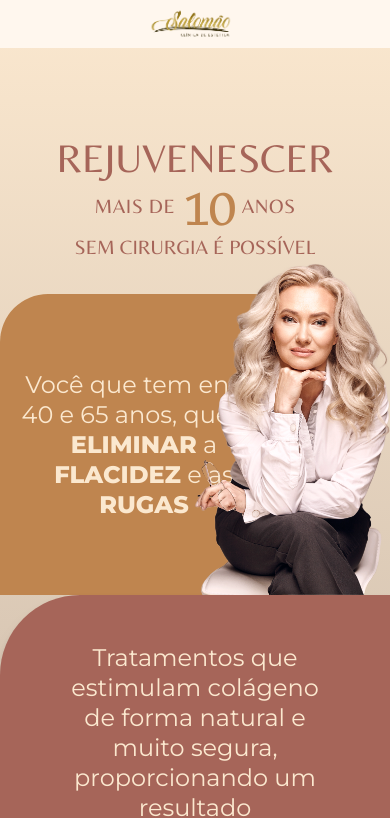
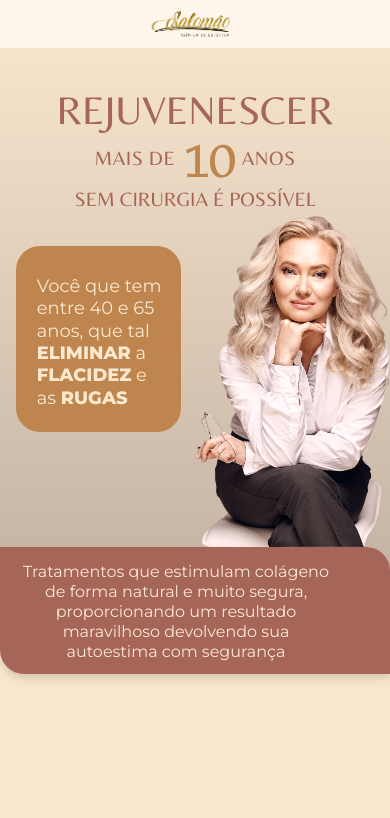
Before and after one commit to guisdarocha/clinicasalomao, a React (Vite) app in the folder clinica-salomao/: page / in a window 390 px wide. Shown: the top 818 px of the page. Built offline with nearby package versions, Linux system fonts and the light colour scheme; a web font is replaced by a local one.

Commit message:
iniciado responsividade mobile

```diff
--- a/clinica-salomao/src/components/Header/Header.tsx
+++ b/clinica-salomao/src/components/Header/Header.tsx
@@ -6,7 +6,7 @@ const Header = () => {
     return (
     <>
     <div className='bg-gradient-to-t from-creme-escuro to-creme pb-[5rem]'>
-        <div className='w-full h-auto'>
+        <div className='w-full h-[500px]'>
 
             <div className="flex justify-center items-center mx-auto pt-6 bg-creme-claro h-[3rem]">
                 <img src={logo} alt="" className='mx-auto max-w-[6rem] my-[0.3rem] h-auto'/>
@@ -14,7 +14,7 @@ const Header = () => {
 
 
 
-            <div className="grid justify-items-center pt-20 pb-20">
+            <div className="grid justify-items-center pt-8 pb-20">
                 <h1 className='text-[2.5rem] -mb-6 font-belleza text-vermelho-madeira uppercase'>Rejuvenescer</h1>
                 <h1 className='text-[1.25rem] font-belleza flex justify-center items-center  text-vermelho-madeira uppercase tracking-wide'>mais de  <span className='text-[3.5rem] px-2 text-siena tracking-tighter'> 10 </span> anos </h1>
                 <h1 className='text-[1.25rem] -mt-4 font-belleza text-vermelho-madeira uppercase'>sem cirurgia é possível</h1>
@@ -22,12 +22,12 @@ const Header = () => {
 
 
             <div className="grid grid-cols-2 -mt-[3rem]">
-                <div className='flex mx-auto bg-siena rounded-tl-6xl content-center   '>
-                    <div className=' h-auto w-[18rem] py-[3rem] px-[0.5rem] hover:shadow-dentro hover:shadow-creme hover:transition-all hover:ease-out hover:duration-700 rounded-tl-46 flex justify-left items-center'>
-                        <h2 className='text-[1.5rem] font-mont text-creme leading-tight text-center'>Você que tem entre 40 e 65 anos, que tal
-                        <span className='text-[1.5rem] font-extrabold text-creme'> ELIMINAR</span> a
-                        <span className='text-[1.5rem] font-extrabold text-creme'> FLACIDEZ</span> e
-                        as <span className='text-[1.5rem] font-extrabold text-creme'> RUGAS</span>
+                <div className=' mx-auto bg-siena rounded-2xl h-[11.6rem] w-[10.3rem] content-center ml-[1rem] pb-[2.4rem]'>
+                    <div className=' hover:shadow-dentro hover:shadow-creme hover:transition-all hover:ease-out hover:duration-700 rounded-tl-46 flex justify-left items-center'>
+                        <h2 className='pt-[1.8rem] pl-[1.3rem] pr-[1rem] text-[1.12rem] font-mont text-creme leading-tight text-left'>Você que tem entre 40 e 65 anos, que tal
+                        <span className='text-[1.12rem] font-extrabold text-creme'> ELIMINAR</span> a
+                        <span className='text-[1.12rem] font-extrabold text-creme'> FLACIDEZ</span> e
+                        as <span className='text-[1.12rem] font-extrabold text-creme'> RUGAS</span>
                         </h2>
                     </div>
                 </div>
@@ -38,9 +38,9 @@ const Header = () => {
 
 
 
-            <div className="flex items-center mx-auto drop-shadow-lg ">
-                <div className="bg-vermelho-madeira rounded-tl-46 rounded-br-46 ">
-                    <h3 className='text-[1.5rem] text-center font-mont text-creme leading-tight  py-[3rem] px-[4rem] '>Tratamentos que estimulam colágeno de forma natural e muito segura, proporcionando um resultado maravilhoso devolvendo sua autoestima com segurança</h3>
+            <div className="flex items-center drop-shadow-lg ">
+                <div className="bg-vermelho-madeira w-full h-[7.9rem] mx-auto rounded-tr-2xl rounded-bl-2xl ">
+                    <h3 className='text-[1rem] w-[20rem] my-[0.9rem] mx-4 text-center font-mont text-creme leading-tight'>Tratamentos que estimulam colágeno de forma natural e muito segura, proporcionando um resultado maravilhoso devolvendo sua autoestima com segurança</h3>
                 </div>
             </div>
         </div>
--- a/clinica-salomao/tailwind.config.js
+++ b/clinica-salomao/tailwind.config.js
@@ -34,6 +34,7 @@ module.exports = withMT({
     borderRadius: {
       '46': '80px',
       '6xl': '48px',
+      '2xl': '24px',
     },
 
     boxShadow: {
```
